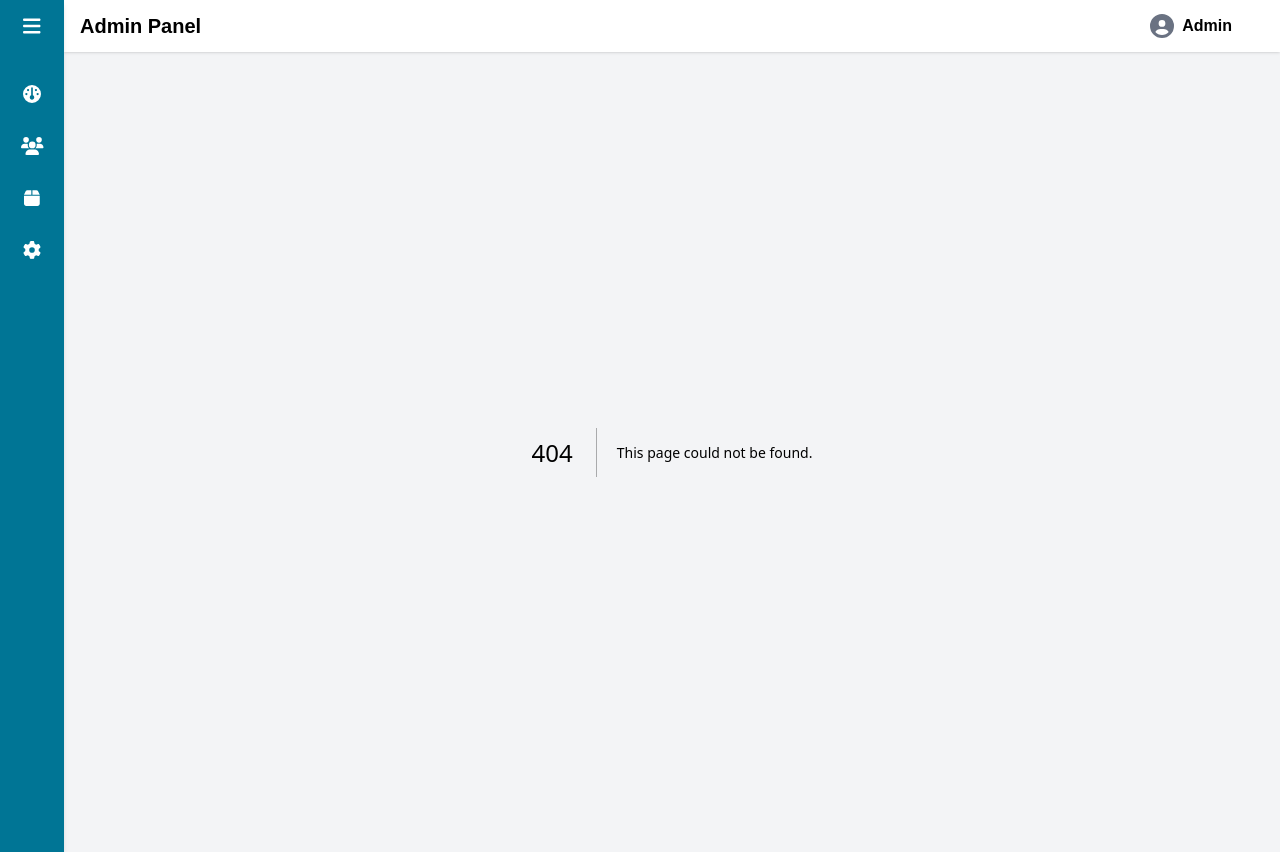
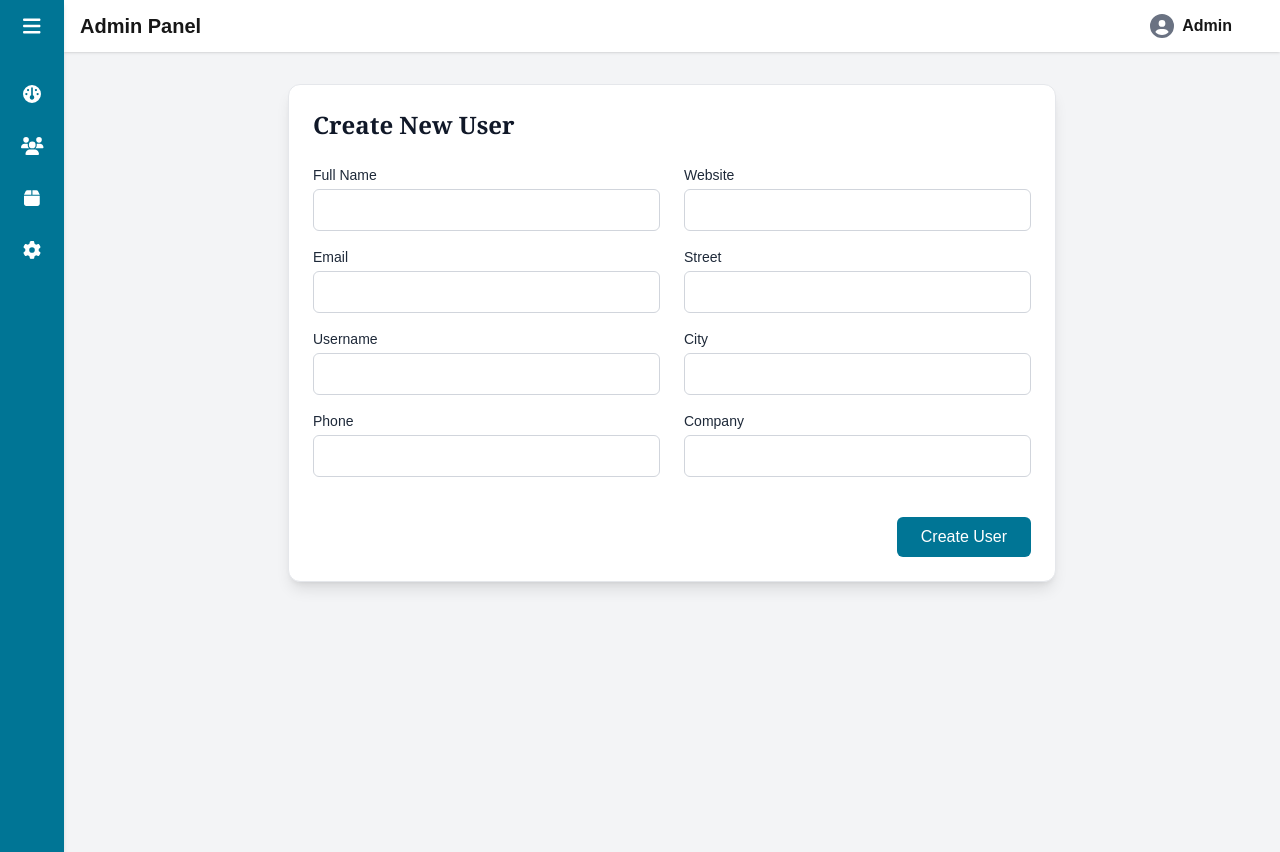
Before and after one commit to feelinhigh1/Mern_Course, a Next.js app in the folder task1/: page /users/createUser in a window 1280 px wide. Before the commit this address had no page. Built offline with nearby package versions, Linux system fonts and the light colour scheme.

Commit message:
create user layout created and table and layout updated

```diff
--- a/task1/src/components/Table.tsx
+++ b/task1/src/components/Table.tsx
@@ -20,14 +20,14 @@ export default function Table<T extends Record<string, any>>({
   const headers = Object.keys(data[0]);
 
   return (
-    <div className="w-full h-[70vh] overflow-auto rounded-lg border border-gray-200 shadow-md">
-      <table className="min-w-full text-sm border-collapse">
-        <thead className="bg-gray-100 sticky top-0 shadow z-10">
+    <div className="w-full h-[70vh] overflow-auto rounded-xl border border-gray-200 shadow-xl bg-white">
+      <table className="min-w-full text-sm border-collapse table-fixed">
+        <thead className="sticky top-0 z-10 bg-gray-100">
           <tr>
             {headers.map((header) => (
               <th
                 key={header}
-                className="px-4 py-3 text-left text-gray-700 font-semibold uppercase tracking-wider select-none whitespace-nowrap"
+                className="px-4 py-3 text-left text-gray-900 font-serif font-bold uppercase tracking-wide select-none bg-gray-100"
               >
                 {header.charAt(0).toUpperCase() + header.slice(1)}
               </th>
@@ -38,15 +38,17 @@ export default function Table<T extends Record<string, any>>({
           {data.map((row, i) => (
             <tr
               key={i}
-              className={`transition-colors duration-200 ${
-                onRowClick ? "cursor-pointer" : ""
-              } ${i % 2 === 0 ? "bg-white" : "bg-gray-50"} hover:bg-blue-50`}
+              className={`
+                transition duration-150
+                ${onRowClick ? "cursor-pointer" : ""}
+                hover:bg-gray-50
+              `}
               onClick={() => onRowClick && onRowClick(row)}
             >
               {headers.map((header) => (
                 <td
                   key={header}
-                  className="px-4 py-2 text-gray-800 break-words whitespace-nowrap"
+                  className="px-4 py-2 text-gray-800 whitespace-nowrap text-[0.95rem]"
                 >
                   {typeof row[header] === "object"
                     ? JSON.stringify(row[header])
--- a/task1/src/components/layout/Layout.tsx
+++ b/task1/src/components/layout/Layout.tsx
@@ -102,7 +102,18 @@ export default function Layout({
               >
                 <span className="text-lg">{item.icon}</span>
                 {!sidebarCollapsed && (
-                  <span className="hidden md:inline">{item.name}</span>
+                  <span
+                    className={`
+                      hidden md:inline relative
+                      ${
+                        !isActive
+                          ? "after:absolute after:-bottom-1 after:left-0 after:w-0 after:h-[3px] after:bg-yellow-300 hover:after:w-full after:transition-all after:duration-400"
+                          : ""
+                      }
+                    `}
+                  >
+                    {item.name}
+                  </span>
                 )}
               </Link>
             );
@@ -156,7 +167,7 @@ export default function Layout({
         </header>
 
         {/* Page Content */}
-        <section className="flex-1  min-h-screen ">{children}</section>
+        <section className="flex-1 min-h-screen">{children}</section>
       </main>
     </div>
   );
--- /dev/null
+++ b/task1/src/components/user/CreateUser.tsx
@@ -0,0 +1,194 @@
+import React, { useState } from "react";
+
+const CreateUser = () => {
+  const [formData, setFormData] = useState({
+    name: "",
+    email: "",
+    username: "",
+    phone: "",
+    website: "",
+    street: "",
+    city: "",
+    company: "",
+  });
+
+  const handleChange = (e: React.ChangeEvent<HTMLInputElement>) => {
+    setFormData({ ...formData, [e.target.name]: e.target.value });
+  };
+
+  const handleSubmit = (e: React.FormEvent) => {
+    e.preventDefault();
+    console.log("User Created:", formData);
+    // submit to API here
+  };
+
+  return (
+    <div className="max-w-3xl mx-auto mt-8 p-6 bg-white border border-gray-200 rounded-xl shadow-lg">
+      <h1 className="text-2xl font-serif font-bold text-gray-900 mb-6">
+        Create New User
+      </h1>
+      <form
+        onSubmit={handleSubmit}
+        className="grid grid-cols-1 md:grid-cols-2 gap-6"
+      >
+        {/* Left Column */}
+        <div className="flex flex-col gap-4">
+          <div>
+            <label
+              htmlFor="name"
+              className="block text-sm font-medium text-gray-800 mb-1"
+            >
+              Full Name
+            </label>
+            <input
+              type="text"
+              id="name"
+              name="name"
+              required
+              value={formData.name}
+              onChange={handleChange}
+              className="w-full border border-gray-300 rounded-md px-3 py-2 focus:outline-none focus:ring-1 focus:ring-cyan-700"
+            />
+          </div>
+
+          <div>
+            <label
+              htmlFor="email"
+              className="block text-sm font-medium text-gray-800 mb-1"
+            >
+              Email
+            </label>
+            <input
+              type="email"
+              id="email"
+              name="email"
+              required
+              value={formData.email}
+              onChange={handleChange}
+              className="w-full border border-gray-300 rounded-md px-3 py-2 focus:outline-none focus:ring-1 focus:ring-cyan-700"
+            />
+          </div>
+
+          <div>
+            <label
+              htmlFor="username"
+              className="block text-sm font-medium text-gray-800 mb-1"
+            >
+              Username
+            </label>
+            <input
+              type="text"
+              id="username"
+              name="username"
+              required
+              value={formData.username}
+              onChange={handleChange}
+              className="w-full border border-gray-300 rounded-md px-3 py-2 focus:outline-none focus:ring-1 focus:ring-cyan-700"
+            />
+          </div>
+
+          <div>
+            <label
+              htmlFor="phone"
+              className="block text-sm font-medium text-gray-800 mb-1"
+            >
+              Phone
+            </label>
+            <input
+              type="text"
+              id="phone"
+              name="phone"
+              required
+              value={formData.phone}
+              onChange={handleChange}
+              className="w-full border border-gray-300 rounded-md px-3 py-2 focus:outline-none focus:ring-1 focus:ring-cyan-700"
+            />
+          </div>
+        </div>
+
+        {/* Right Column */}
+        <div className="flex flex-col gap-4">
+          <div>
+            <label
+              htmlFor="website"
+              className="block text-sm font-medium text-gray-800 mb-1"
+            >
+              Website
+            </label>
+            <input
+              type="text"
+              id="website"
+              name="website"
+              value={formData.website}
+              onChange={handleChange}
+              className="w-full border border-gray-300 rounded-md px-3 py-2 focus:outline-none focus:ring-1 focus:ring-cyan-700"
+            />
+          </div>
+
+          <div>
+            <label
+              htmlFor="street"
+              className="block text-sm font-medium text-gray-800 mb-1"
+            >
+              Street
+            </label>
+            <input
+              type="text"
+              id="street"
+              name="street"
+              value={formData.street}
+              onChange={handleChange}
+              className="w-full border border-gray-300 rounded-md px-3 py-2 focus:outline-none focus:ring-1 focus:ring-cyan-700"
+            />
+          </div>
+
+          <div>
+            <label
+              htmlFor="city"
+              className="block text-sm font-medium text-gray-800 mb-1"
+            >
+              City
+            </label>
+            <input
+              type="text"
+              id="city"
+              name="city"
+              value={formData.city}
+              onChange={handleChange}
+              className="w-full border border-gray-300 rounded-md px-3 py-2 focus:outline-none focus:ring-1 focus:ring-cyan-700"
+            />
+          </div>
+
+          <div>
+            <label
+              htmlFor="company"
+              className="block text-sm font-medium text-gray-800 mb-1"
+            >
+              Company
+            </label>
+            <input
+              type="text"
+              id="company"
+              name="company"
+              value={formData.company}
+              onChange={handleChange}
+              className="w-full border border-gray-300 rounded-md px-3 py-2 focus:outline-none focus:ring-1 focus:ring-cyan-700"
+            />
+          </div>
+        </div>
+
+        {/* Submit */}
+        <div className="md:col-span-2 mt-4 flex justify-end">
+          <button
+            type="submit"
+            className="bg-cyan-700 text-white px-6 py-2 rounded-md font-medium hover:bg-cyan-800 transition"
+          >
+            Create User
+          </button>
+        </div>
+      </form>
+    </div>
+  );
+};
+
+export default CreateUser;
--- a/task1/src/components/user/User.tsx
+++ b/task1/src/components/user/User.tsx
@@ -1,6 +1,7 @@
 import React, { useEffect, useState } from "react";
 import Table from "@/components/Table";
 import { getUsers } from "@/pages/api/rest_api";
+import Link from "next/link";
 
 interface Address {
   street: string;
@@ -79,7 +80,15 @@ export default function User() {
 
   return (
     <div className="p-4 md:p-6 flex flex-col items-center w-full">
-      <h1 className="text-xl md:text-2xl font-bold mb-4">Users</h1>
+      <div className="w-full flex justify-between items-center mb-4">
+        <h1 className="text-xl md:text-2xl font-bold">Users</h1>
+        <Link
+          href="/users/createUser"
+          className="bg-cyan-700 text-white font-medium px-4 py-2 rounded-lg shadow hover:bg-cyan-800 transition duration-200"
+        >
+          + Create User
+        </Link>
+      </div>
       <div className="w-full overflow-auto">
         <Table data={users} onRowClick={handleRowClick} />
       </div>
--- a/task1/src/pages/index.tsx
+++ b/task1/src/pages/index.tsx
@@ -1,7 +1,8 @@
 import React from "react";
 import withAuth from "@/hoc/withAuth";
-import Chart1 from "@/components/Chart/Chart1";
-import Chart2 from "@/components/Chart/Chart2";
+// import Chart1 from "@/components/Chart/Chart1";
+// import Chart2 from "@/components/Chart/Chart2";
+import UnderConstruction from "@/components/UnderConstruction";
 
 const index = () => {
   return (
@@ -9,11 +10,15 @@ const index = () => {
       {/* <div className="text-xm font-semibold text-gray-800">
         Welcome to the Admin Dashboard 👋
       </div> */}
-      <div className="p-6 space-y-6">
+      {/* <div className="p-6 space-y-6">
         <h1 className="text-3xl font-bold">Dashboard</h1>
         <Chart1 />
         <Chart2 />
-      </div>
+      </div> */}
+      <UnderConstruction
+        title="Dashboard"
+        message="Dashboard page is under construction. Stay tuned!"
+      />
     </>
   );
 };
--- /dev/null
+++ b/task1/src/pages/users/createUser.tsx
@@ -0,0 +1,12 @@
+import CreateUser from "@/components/user/CreateUser";
+import React from "react";
+
+const createUser = () => {
+  return (
+    <>
+      <CreateUser />
+    </>
+  );
+};
+
+export default createUser;
```
Also changed, not shown: task1/src/pages/profile/index.tsx (+52 -0 lines).
